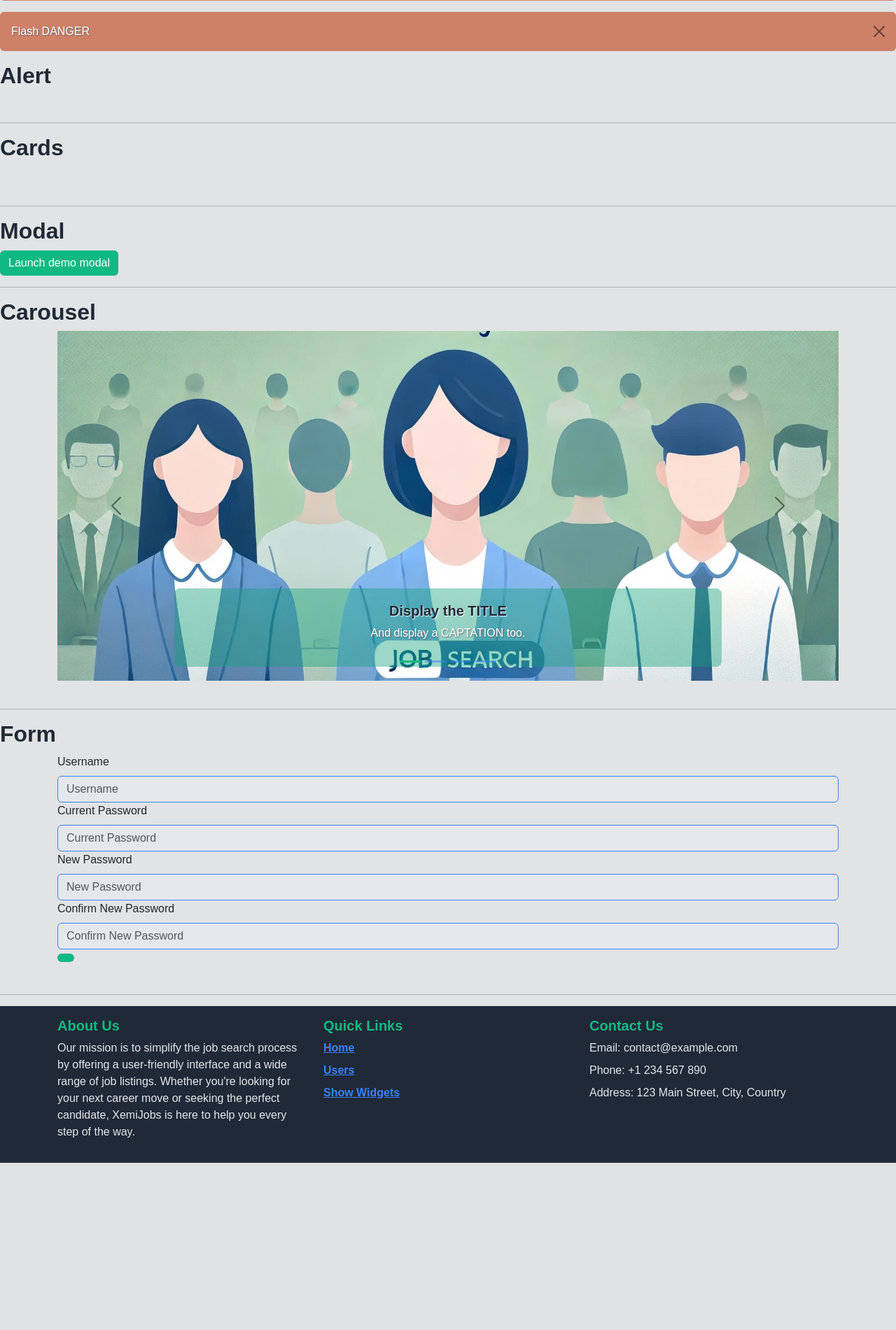
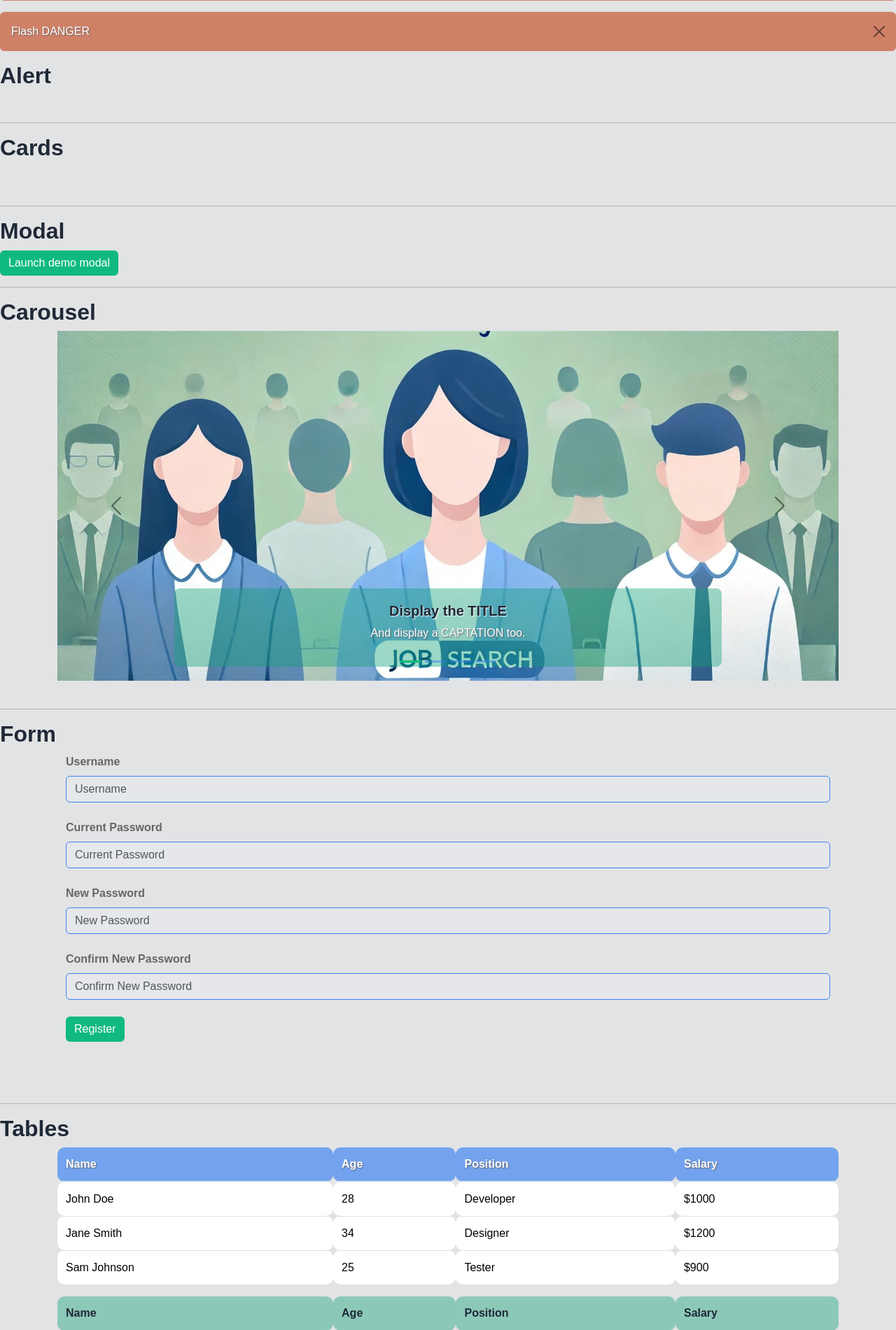
Before and after one commit to Vgarcan/CodeInstitute-proj03-v002, a Flask app: page /widgets/1 in a window 1280 px wide. Shown: the part 426-2327 px from the top of the page at 70% size. Before the commit the page ends 2088 px from the top, so only its background shows below. Run offline with Flask 3, Linux system fonts and the light colour scheme; data that the repository does not hold is empty.

Commit message:
FEAT: tables.Widgets imcluded and nav bar display adjusted

```diff
--- a/xemijobs/main/templates/main/widgets-collection.html
+++ b/xemijobs/main/templates/main/widgets-collection.html
@@ -25,7 +25,24 @@
     <hr>
     <h2>Form</h2>
     <div class="container">
+        {% set submit_text = "Register" %}
         {% include 'widgets/form1.html' %}
+    </div>
+
+    <br>
+    <hr>
+    <h2>Tables</h2>
+    <div class="container">
+
+        {% set table_headers = ["Name", "Age", "Position", "Salary"] %}
+        {% set table_data = [
+        {"Name": "John Doe", "Age": 28, "Position": "Developer", "Salary": "$1000"},
+        {"Name": "Jane Smith", "Age": 34, "Position": "Designer", "Salary": "$1200"},
+        {"Name": "Sam Johnson", "Age": 25, "Position": "Tester", "Salary": "$900"}
+    ]%}
+
+        {% include 'widgets/table-blue.html' %}
+        {% include 'widgets/table-green.html' %}
     </div>
 
     <br>
--- a/xemijobs/static/css/style.css
+++ b/xemijobs/static/css/style.css
@@ -139,6 +139,17 @@ a:hover {
 .form-control:focus {
     border-color: var(--accent-color);
     box-shadow: 0 0 0 0.2rem var(--accent-color-transparency);
+}
+
+.form-group {
+    margin-bottom: 1.5rem;
+    color: var(--main-text-color);
+    display: block;
+}
+
+.form-group label {
+    color: var(--secondary-text-color);
+    font-weight: 700;
 }
 
 
@@ -373,6 +384,62 @@ a:hover {
 }
 
 
+/* TABLE */
+
+.table {
+    width: 100%;
+    margin-bottom: 1rem;
+    color: var(--main-text-color);
+    /* background-color: var(--accent-color); */
+    border-collapse: collapse;
+    border-radius: 15%;
+}
+
+.table th,
+.table td {
+    padding: 0.75rem;
+    vertical-align: top;
+    /* border-bottom: 1.80px solid var(--accent-color); */
+    border-radius: 10px;
+}
+
+.table thead {
+    /* border: 1.80px dashed var(--accent-color); */
+}
+
+.table tbody {
+    /* border: 1.80px dashed var(--accent-color); */
+}
+
+.table thead th {
+    vertical-align: bottom;
+    color: var(--white-color);
+    text-shadow: var(--white-text-shadow);
+    border-bottom: 2px solid var(--light-gray-color);
+    background-color: var(--secondary-color-transparency);
+}
+
+.table tbody+tbody {
+    border-top: 2px solid var(--light-gray-color);
+}
+
+.table-hover tbody tr:hover {
+    color: var(--accent-color);
+    background-color: var(--accent-color-transparency);
+}
+
+.table th {
+    font-weight: bold;
+    text-align: left;
+}
+
+.table-green thead th {
+    background-color: var(--accent-color-transparency);
+    color: var(--main-text-color);
+    text-shadow: var(--secondary-color-transparency);
+}
+
+
 /* INDEX.HTML */
 
 .contact-section {
--- a/xemijobs/templates/widgets/form1.html
+++ b/xemijobs/templates/widgets/form1.html
@@ -1,4 +1,4 @@
-<form method="POST" action="{{ form_action }}">
+<form method="POST" action="{{ form_action }}" class="container">
     {{ form.hidden_tag() }}
     {% for field in form %}
         {% if field.label.text != "CSRF Token" and field.type != "SubmitField" %}
@@ -13,3 +13,5 @@
     {% endfor %}
     <button type="submit" class="btn btn-primary">{{ submit_text }}</button>
 </form>
+<br>
+<br>
--- a/xemijobs/templates/widgets/navbar.html
+++ b/xemijobs/templates/widgets/navbar.html
@@ -5,21 +5,7 @@
             <a class="navbar-brand" href="{{ url_for('main.index') }}">
                 <img src="{{ url_for('static', filename='imgs/logo-owl.png') }}" width="30" height="30" alt="Logo">
             </a>
-
         </div>
-        <!-- Search Bar -->
-        <div class="d-flex justify-content-end d-none d-sm-block">
-            <form class="form-inline d-flex flex-row-reverse" action="" method="GET">
-                <button class="btn btn-outline-success" type="submit">Search</button>
-                <input class="form-control mr-sm-2" type="search" placeholder="Search" aria-label="Search" name="q">
-            </form>
-        </div>
-        <!-- Toogle Button -->
-        <span class="navbar-toggler" type="button" data-bs-toggle="collapse" data-bs-target="#navbarSupportedContent" aria-controls="navbarSupportedContent" aria-expanded="false" aria-label="Toggle navigation">
-            <svg xmlns="http://www.w3.org/2000/svg"  fill="currentColor" class="bi bi-list" viewBox="0 0 16 16">
-                <path fill-rule="evenodd" d="M2.5 12a.5.5 0 0 1 .5-.5h10a.5.5 0 0 1 0 1H3a.5.5 0 0 1-.5-.5m0-4a.5.5 0 0 1 .5-.5h10a.5.5 0 0 1 0 1H3a.5.5 0 0 1-.5-.5m0-4a.5.5 0 0 1 .5-.5h10a.5.5 0 0 1 0 1H3a.5.5 0 0 1-.5-.5"/>
-            </svg>
-        </span>
         <!-- Navbar Links -->
         <div class="collapse navbar-collapse justify-content-center" id="navbarNav">
             <ul class="navbar-nav">
@@ -61,14 +47,26 @@
                 {% endif %}
             </ul>
             <!-- Search Bar -->
-            <div class="d-flex justify-content-center">
+            <div class="d-flex justify-content-center .d-none d-sm-block d-md-none">
                 <form class="form-inline d-flex flex-row-reverse" action="" method="GET">
                     <button class="btn btn-outline-success" type="submit">Search</button>
                     <input class="form-control mr-sm-2" type="search" placeholder="Search" aria-label="Search" name="q">
                 </form>
             </div>
         </div>
-
+        <!-- Search Bar -->
+        <div class="d-flex justify-content-end d-none d-md-block">
+            <form class="form-inline d-flex flex-row-reverse" action="" method="GET">
+                <button class="btn btn-outline-success" type="submit">Search</button>
+                <input class="form-control mr-sm-2" type="search" placeholder="Search" aria-label="Search" name="q">
+            </form>
+        </div>
+         <!-- Toogle Button -->
+         <span class="navbar-toggler" type="button" data-bs-toggle="collapse" data-bs-target="#navbarSupportedContent" aria-controls="navbarSupportedContent" aria-expanded="false" aria-label="Toggle navigation">
+            <svg xmlns="http://www.w3.org/2000/svg"  fill="currentColor" class="bi bi-list" viewBox="0 0 16 16">
+                <path fill-rule="evenodd" d="M2.5 12a.5.5 0 0 1 .5-.5h10a.5.5 0 0 1 0 1H3a.5.5 0 0 1-.5-.5m0-4a.5.5 0 0 1 .5-.5h10a.5.5 0 0 1 0 1H3a.5.5 0 0 1-.5-.5m0-4a.5.5 0 0 1 .5-.5h10a.5.5 0 0 1 0 1H3a.5.5 0 0 1-.5-.5"/>
+            </svg>
+        </span>
     </div>
 
 
--- /dev/null
+++ b/xemijobs/templates/widgets/table-blue.html
@@ -0,0 +1,18 @@
+<table class="table">
+    <thead>
+        <tr>
+            {% for header in table_headers %}
+                <th scope="col">{{ header }}</th>
+            {% endfor %}
+        </tr>
+    </thead>
+    <tbody>
+        {% for row in table_data %}
+            <tr>
+                {% for value in row.values() %}
+                    <td>{{ value }}</td>
+                {% endfor %}
+            </tr>
+        {% endfor %}
+    </tbody>
+</table>
--- /dev/null
+++ b/xemijobs/templates/widgets/table-green.html
@@ -0,0 +1,18 @@
+<table class="table table-green">
+    <thead>
+        <tr>
+            {% for header in table_headers %}
+                <th scope="col">{{ header }}</th>
+            {% endfor %}
+        </tr>
+    </thead>
+    <tbody>
+        {% for row in table_data %}
+            <tr>
+                {% for value in row.values() %}
+                    <td>{{ value }}</td>
+                {% endfor %}
+            </tr>
+        {% endfor %}
+    </tbody>
+</table>
```
